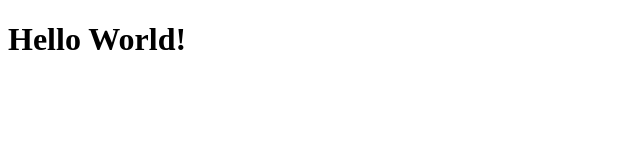
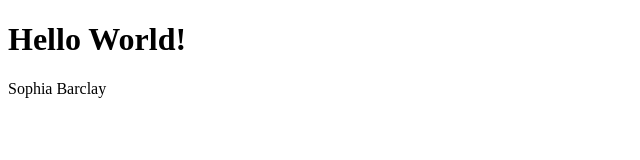
Before and after one commit to sophiabarclay/wdi-project-one, a plain HTML site: page index.html in a window 1280 px wide. Shown: the whole page, without its empty margins (0-640 px from the left). Drawn offline with Linux system fonts and the light colour scheme.

Commit message:
testing2

```diff
--- a/index.html
+++ b/index.html
@@ -6,5 +6,6 @@
   </head>
   <body>
     <h1>Hello World!</h1>
+    <p>Sophia Barclay</p>
   </body>
 </html>
```
